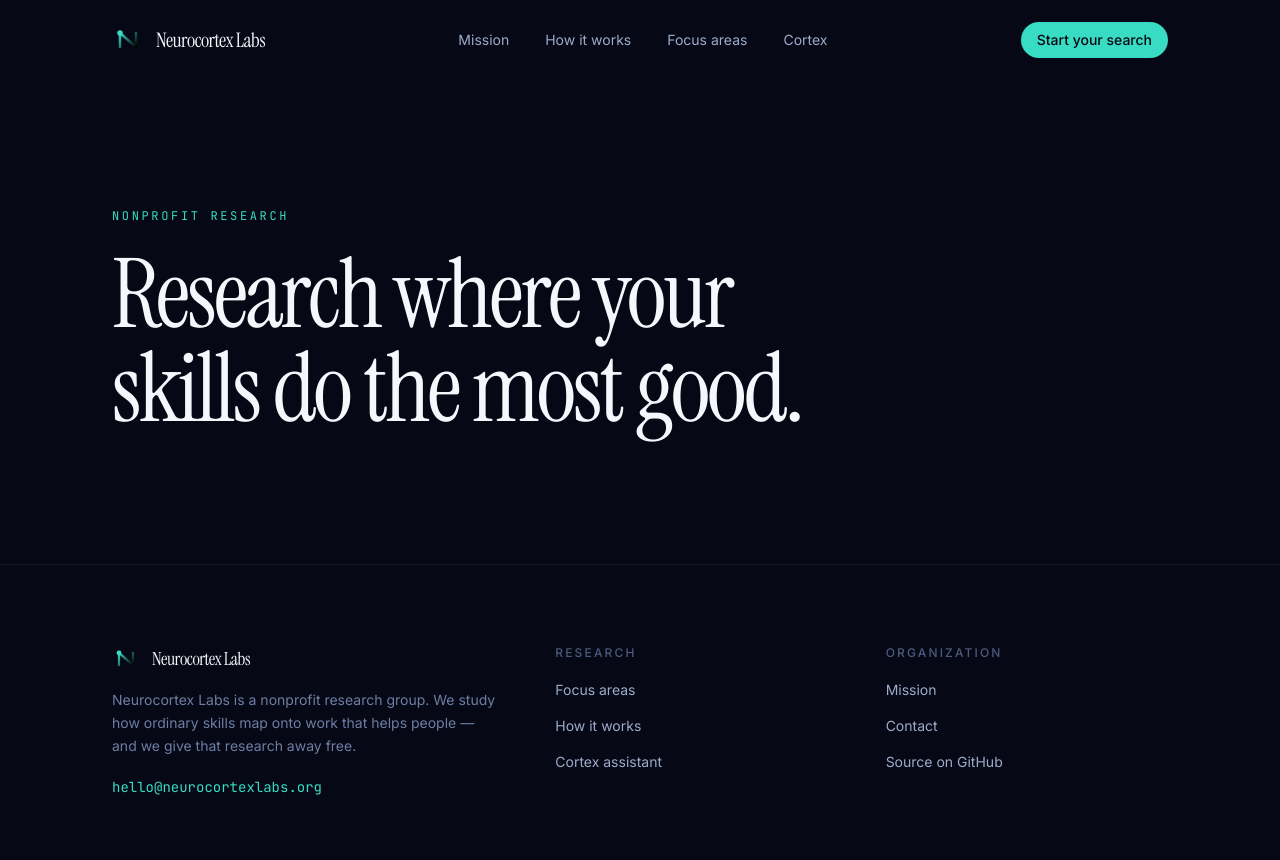
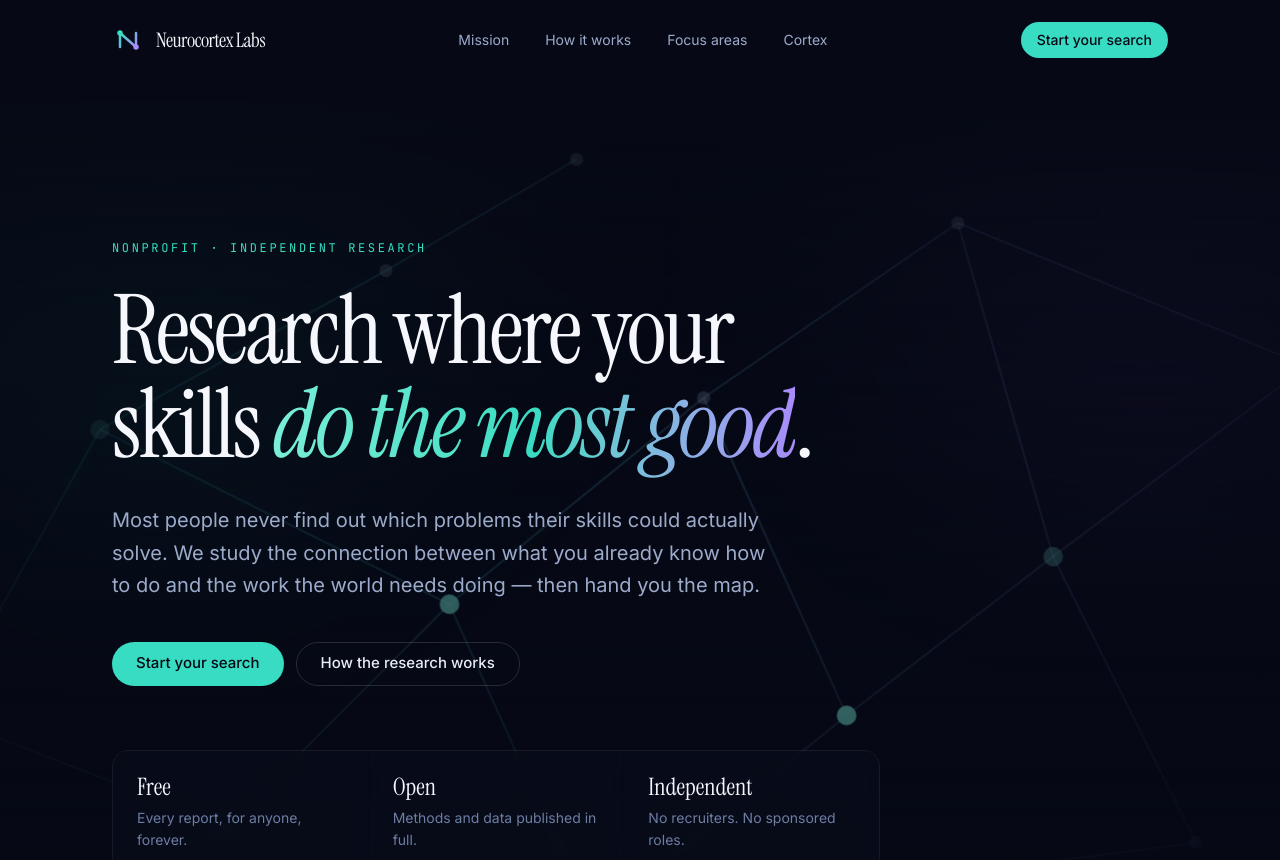
Before and after one commit to neurocortexlabs/neurocortexlabs.github.io, a React (Vite) app: page / in a window 1280 px wide. Shown: the top 860 px of the page. Built offline with nearby package versions, Linux system fonts and the light colour scheme.

Commit message:
feat: add hero with ambient neural field backdrop

```diff
--- a/src/App.tsx
+++ b/src/App.tsx
@@ -1,6 +1,6 @@
 import { Header } from '@/components/layout/Header'
 import { Footer } from '@/components/layout/Footer'
-import { site } from '@/content/site'
+import { Hero } from '@/components/sections/Hero'
 
 export default function App() {
   return (
@@ -15,10 +15,7 @@
       <Header />
 
       <main id="main" className="flex-1 pt-20">
-        <section className="shell py-32">
-          <p className="eyebrow">Nonprofit research</p>
-          <h1 className="text-hero mt-6 max-w-4xl">{site.tagline}</h1>
-        </section>
+        <Hero />
       </main>
 
       <Footer />
--- /dev/null
+++ b/src/components/sections/Hero.tsx
@@ -0,0 +1,57 @@
+import { ButtonLink } from '@/components/ui/Button'
+import { NeuralField } from '@/components/ui/NeuralField'
+
+const PRINCIPLES = [
+  { label: 'Free', detail: 'Every report, for anyone, forever.' },
+  { label: 'Open', detail: 'Methods and data published in full.' },
+  { label: 'Independent', detail: 'No recruiters. No sponsored roles.' },
+]
+
+export function Hero() {
+  return (
+    <section className="relative isolate overflow-hidden">
+      {/* Ambient layers, back to front: colour wash, constellation, grain-free vignette. */}
+      <div className="pointer-events-none absolute inset-0 -z-10" aria-hidden="true">
+        <div className="bg-signal-500/12 animate-drift absolute -top-40 -left-32 h-[36rem] w-[36rem] rounded-full blur-[120px]" />
+        <div className="bg-synapse-500/12 animate-drift absolute -top-24 -right-24 h-[30rem] w-[30rem] rounded-full blur-[120px] [animation-delay:-8s]" />
+        <div className="from-ink-950 via-ink-950/40 to-ink-950 absolute inset-0 bg-gradient-to-b" />
+      </div>
+
+      <NeuralField className="-z-10 opacity-70" />
+
+      <div className="shell relative py-24 sm:py-32 lg:py-40">
+        <p className="eyebrow">Nonprofit &middot; Independent research</p>
+
+        <h1 className="text-hero mt-7 max-w-5xl">
+          Research where your skills{' '}
+          <span className="from-signal-300 via-signal-400 to-synapse-400 bg-gradient-to-r bg-clip-text text-transparent italic">
+            do the most good
+          </span>
+          .
+        </h1>
+
+        <p className="text-ink-300 mt-8 max-w-2xl text-lg leading-relaxed sm:text-xl">
+          Most people never find out which problems their skills could actually solve. We study the
+          connection between what you already know how to do and the work the world needs doing —
+          then hand you the map.
+        </p>
+
+        <div className="mt-10 flex flex-col gap-3 sm:flex-row sm:items-center">
+          <ButtonLink href="#cortex">Start your search</ButtonLink>
+          <ButtonLink href="#how-it-works" variant="outline">
+            How the research works
+          </ButtonLink>
+        </div>
+
+        <dl className="hairline mt-16 grid max-w-3xl gap-px overflow-hidden rounded-2xl border sm:grid-cols-3">
+          {PRINCIPLES.map((principle) => (
+            <div key={principle.label} className="bg-ink-900/40 px-6 py-5 backdrop-blur-sm">
+              <dt className="font-display text-ink-50 text-2xl">{principle.label}</dt>
+              <dd className="text-ink-400 mt-1 text-sm leading-relaxed">{principle.detail}</dd>
+            </div>
+          ))}
+        </dl>
+      </div>
+    </section>
+  )
+}
--- /dev/null
+++ b/src/components/ui/NeuralField.tsx
@@ -0,0 +1,111 @@
+/**
+ * Ambient backdrop for the hero: a fixed constellation of nodes and edges.
+ *
+ * The layout is hand-placed rather than random so it renders identically on
+ * every load and can be tuned by eye. Only a handful of nodes pulse — the
+ * point is a room that feels alive, not a screensaver.
+ */
+
+type Point = { x: number; y: number }
+
+const NODES: Point[] = [
+  { x: 6, y: 40 },
+  { x: 16, y: 22 },
+  { x: 24, y: 47 },
+  { x: 34, y: 12 },
+  { x: 38, y: 33 },
+  { x: 47, y: 53 },
+  { x: 54, y: 20 },
+  { x: 63, y: 40 },
+  { x: 70, y: 9 },
+  { x: 76, y: 30 },
+  { x: 85, y: 48 },
+  { x: 92, y: 18 },
+  { x: 46, y: 5 },
+  { x: 12, y: 55 },
+]
+
+const EDGES: [number, number][] = [
+  [0, 1],
+  [0, 2],
+  [1, 3],
+  [1, 4],
+  [2, 4],
+  [2, 13],
+  [3, 12],
+  [4, 5],
+  [4, 6],
+  [5, 7],
+  [5, 10],
+  [6, 7],
+  [6, 8],
+  [7, 9],
+  [8, 9],
+  [8, 11],
+  [9, 10],
+  [9, 11],
+]
+
+/** Nodes that breathe, and the delay that keeps them out of sync. */
+const PULSING: Record<number, string> = {
+  1: '0s',
+  4: '1.4s',
+  7: '2.6s',
+  9: '0.7s',
+  11: '3.4s',
+}
+
+export function NeuralField({ className = '' }: { className?: string }) {
+  return (
+    <svg
+      viewBox="0 0 100 60"
+      preserveAspectRatio="xMidYMid slice"
+      aria-hidden="true"
+      className={`pointer-events-none absolute inset-0 h-full w-full ${className}`}
+    >
+      <defs>
+        <linearGradient id="field-edge" x1="0" y1="0" x2="100" y2="60" gradientUnits="userSpaceOnUse">
+          <stop stopColor="var(--color-signal-400)" stopOpacity="0.5" />
+          <stop offset="1" stopColor="var(--color-synapse-400)" stopOpacity="0.5" />
+        </linearGradient>
+        <radialGradient id="field-fade" cx="50%" cy="42%" r="62%">
+          <stop offset="0%" stopColor="white" stopOpacity="1" />
+          <stop offset="100%" stopColor="white" stopOpacity="0" />
+        </radialGradient>
+        <mask id="field-mask">
+          <rect width="100" height="60" fill="url(#field-fade)" />
+        </mask>
+      </defs>
+
+      <g mask="url(#field-mask)">
+        <g stroke="url(#field-edge)" strokeWidth="0.12" strokeOpacity="0.55">
+          {EDGES.map(([from, to]) => (
+            <line
+              key={`${from}-${to}`}
+              x1={NODES[from].x}
+              y1={NODES[from].y}
+              x2={NODES[to].x}
+              y2={NODES[to].y}
+            />
+          ))}
+        </g>
+
+        {NODES.map((node, index) => {
+          const delay = PULSING[index]
+          return (
+            <circle
+              key={index}
+              cx={node.x}
+              cy={node.y}
+              r={delay ? 0.62 : 0.42}
+              fill={delay ? 'var(--color-signal-300)' : 'var(--color-ink-300)'}
+              opacity={delay ? undefined : 0.3}
+              className={delay ? 'animate-node-pulse motion-reduce:opacity-60' : undefined}
+              style={delay ? { animationDelay: delay } : undefined}
+            />
+          )
+        })}
+      </g>
+    </svg>
+  )
+}
--- a/src/index.css
+++ b/src/index.css
@@ -57,6 +57,28 @@
   --text-section--letter-spacing: -0.02em;
 
   --ease-out-soft: cubic-bezier(0.22, 1, 0.36, 1);
+
+  --animate-node-pulse: node-pulse 6s ease-in-out infinite;
+  --animate-drift: drift 22s ease-in-out infinite alternate;
+
+  @keyframes node-pulse {
+    0%,
+    100% {
+      opacity: 0.2;
+    }
+    50% {
+      opacity: 1;
+    }
+  }
+
+  @keyframes drift {
+    from {
+      transform: translate3d(0, 0, 0) scale(1);
+    }
+    to {
+      transform: translate3d(3%, -4%, 0) scale(1.08);
+    }
+  }
 }
 
 /* ---------------------------------------------------------------------------
```
